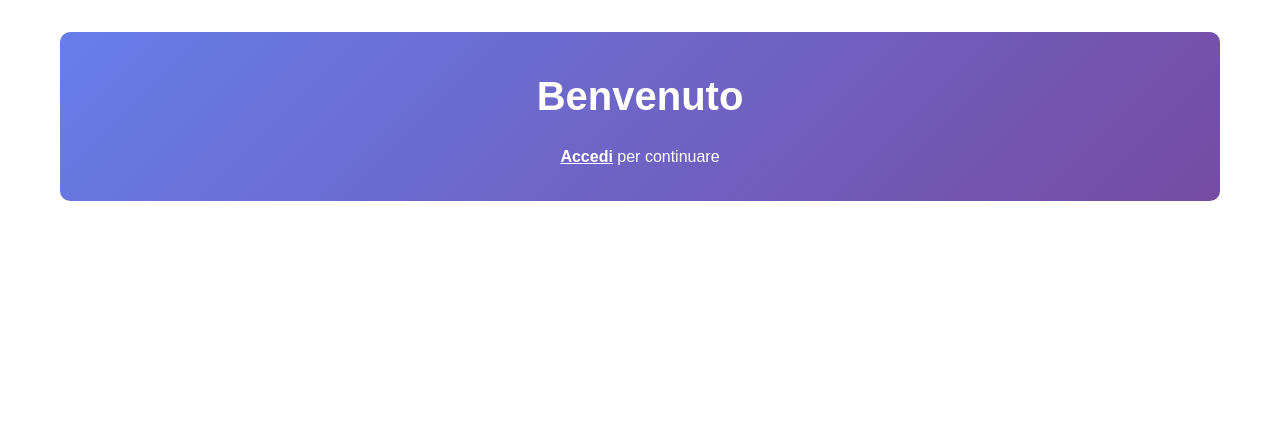
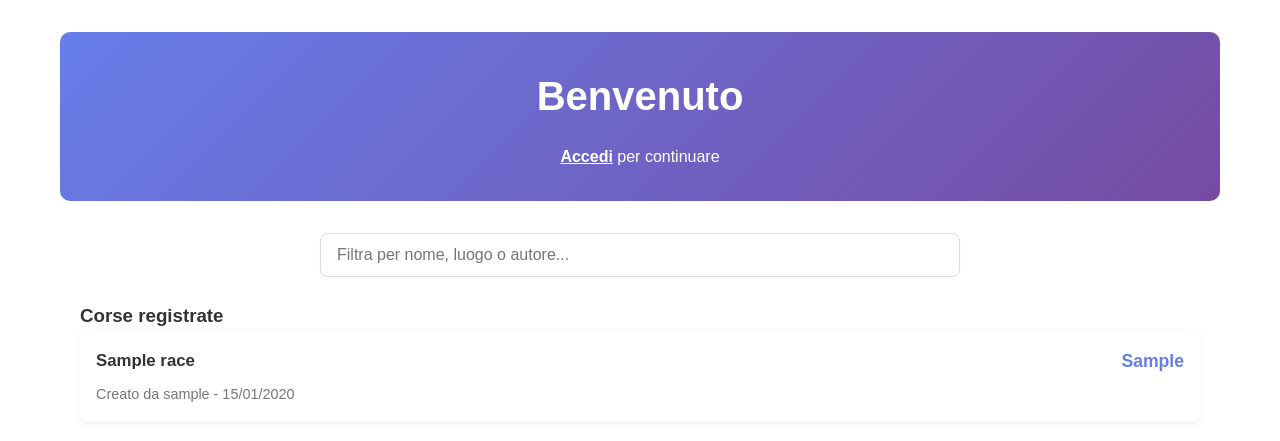
Before and after one commit to Chicco94/4_corse_podistiche, a Flask app: page / in a window 1280 px wide. Shown: the part 74-515 px from the top of the page. Run offline with Flask 3, Linux system fonts and the light colour scheme; tables that the repository leaves empty hold one stand-in row (values such as "Sample post"); parts of the project's set-up code (start-up, migrations or seed data) failed here and were passed over.

Commit message:
Add race listing and filtering functionality to homepage; update templates and styles

```diff
--- a/app/routes/main.py
+++ b/app/routes/main.py
@@ -10,7 +10,9 @@ def index():
     user = None
     if 'user_id' in session:
         user = User.query.get(session['user_id'])
-    return render_template('index.html', user=user)
+    # Lista delle gare più recenti
+    races = Race.query.order_by(Race.created_at.desc()).all()
+    return render_template('index.html', user=user, races=races)
 
 
 @bp.route('/update_server', methods=['POST'])
--- a/app/static/css/style.css
+++ b/app/static/css/style.css
@@ -399,6 +399,45 @@ select:focus {
     margin: 1rem 0;
 }
 
+/* Race list on homepage */
+.races-section {
+    margin: 2rem 0;
+}
+
+.race-list {
+    list-style: none;
+    display: grid;
+    gap: 1rem;
+    grid-template-columns: repeat(auto-fit, minmax(280px, 1fr));
+}
+
+.race-item {
+    background: white;
+    border-radius: 8px;
+    padding: 1rem;
+    box-shadow: 0 2px 6px rgba(0,0,0,0.06);
+    transition: transform 0.12s, box-shadow 0.12s;
+}
+
+.race-item:hover {
+    transform: translateY(-4px);
+    box-shadow: 0 6px 14px rgba(0,0,0,0.1);
+}
+
+.race-link { text-decoration: none; color: inherit; display:block; }
+.race-main { display:flex; justify-content:space-between; align-items:center; gap:1rem; }
+.race-name { font-size:1.05rem; color:#333; }
+.race-place { color:#667eea; font-weight:600; }
+.race-meta { margin-top:0.5rem; color:#777; font-size:0.9rem; }
+
+/* Filter input */
+.filter-box { display:flex; justify-content:center; margin:1.5rem 0; }
+.filter-box input[type="search"]{
+    width:100%; max-width:640px; padding:0.75rem 1rem; border-radius:8px; border:1px solid #ddd; font-size:1rem;
+    box-shadow: 0 1px 3px rgba(0,0,0,0.04);
+}
+.filter-box input[type="search"]:focus{ outline:none; border-color:#667eea; box-shadow:0 0 8px rgba(102,126,234,0.12); }
+
 .login-prompt a {
     color: #667eea;
     text-decoration: none;
--- a/app/static/js/main.js
+++ b/app/static/js/main.js
@@ -1,2 +1,41 @@
 // Script principale dell'applicazione
 console.log('App caricata correttamente');
+
+// Client-side filter per la lista delle gare
+;(function(){
+	function debounce(fn, wait){
+		let t;
+		return function(){
+			clearTimeout(t);
+			const args = arguments;
+			t = setTimeout(()=> fn.apply(this, args), wait);
+		}
+	}
+
+	function normalize(s){
+		return (s||'').toLowerCase().trim();
+	}
+
+	const input = document.getElementById('race-filter');
+	if(!input) return;
+
+	const items = Array.from(document.querySelectorAll('.race-item'));
+
+	function filter(){
+		const q = normalize(input.value);
+		items.forEach(item=>{
+			if(!q){
+				item.style.display = '';
+				return;
+			}
+			const name = normalize(item.querySelector('.race-name')?.textContent);
+			const place = normalize(item.querySelector('.race-place')?.textContent);
+			const meta = normalize(item.querySelector('.race-meta')?.textContent);
+
+			const matches = name.includes(q) || place.includes(q) || meta.includes(q);
+			item.style.display = matches ? '' : 'none';
+		});
+	}
+
+	input.addEventListener('input', debounce(filter, 150));
+})();
--- a/app/templates/index.html
+++ b/app/templates/index.html
@@ -13,4 +13,29 @@
         <p><a href="{{ url_for('main.login') }}">Accedi</a> per continuare</p>
     {% endif %}
 </div>
+
+<section class="races-section container">
+    <div class="filter-box">
+        <input id="race-filter" type="search" placeholder="Filtra per nome, luogo o autore..." aria-label="Filtra corse">
+    </div>
+    <h3 class="section-title">Corse registrate</h3>
+    {% if races and races|length > 0 %}
+        <ul class="race-list">
+            {% for race in races %}
+                <li class="race-item">
+                    <a href="{{ url_for('main.race_detail', race_id=race.id) }}" class="race-link">
+                        <div class="race-main">
+                            <strong class="race-name">{{ race.name }}</strong>
+                            <span class="race-place">{{ race.place }}</span>
+                        </div>
+                        <div class="race-meta">Creato da {{ race.creator.username }} - {{ race.created_at.strftime('%d/%m/%Y') }}</div>
+                    </a>
+                </li>
+            {% endfor %}
+        </ul>
+    {% else %}
+        <p class="info">Nessuna gara presente. Crea la prima!</p>
+    {% endif %}
+</section>
+
 {% endblock %}
```
